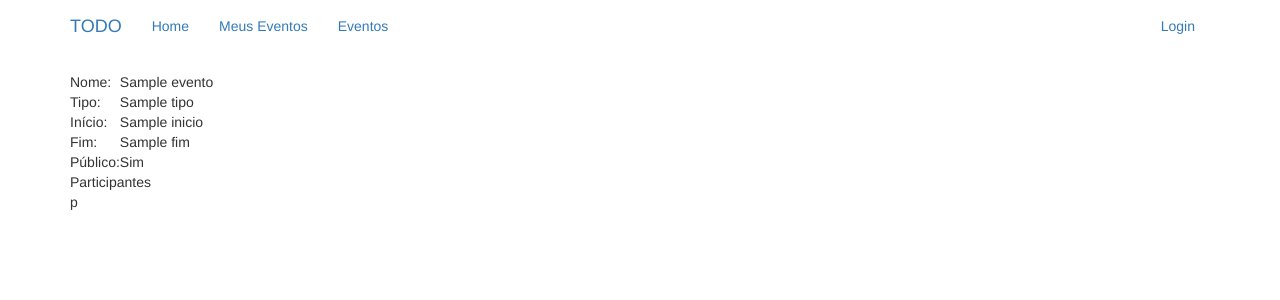
After one commit to zokis/TODO-agenda, a Django app: template todo/todo/agenda/templates/agenda/evento.html in a window 1280 px wide. The commit adds this page. Shown: the top 300 px of the page. Run offline with Django 3.2, Linux system fonts and the light colour scheme; the template is opened without the code that fills it: most values are stand-ins (such as "Sample title", 1, 10 or a date in 2020); some libraries are stand-ins or nearby versions.

Commit message:
melhora crud de departamento e adiciona links na home

```diff
--- a/todo/templates/base.html
+++ b/todo/templates/base.html
@@ -41,6 +41,17 @@
                 <li>
                     <a href="/">Home</a>
                 </li>
+                <li>
+                    {% if request.user.is_superuser %}
+                    <a href="{% url 'departamento_list' %}">Departamento</a>
+                    {% endif %}
+                </li>
+                <li>
+                    <a href="#">Meus Eventos</a>
+                </li>
+                <li>
+                    <a href="#">Eventos</a>
+                </li>
             </ul>
 
             <ul class="nav navbar-nav pull-right">
--- a/todo/templates/confirm_delete.html
+++ b/todo/templates/confirm_delete.html
@@ -5,7 +5,7 @@
 {% endblock %}
 
 {% block content %}
-<form method="post">
+<form method="post" action=".">
     {% csrf_token %}
     <h4>Você tem certeza que deseja deletar "{{ object }}"?</h4>
     <input type="submit" value="Confirmar" class="btn btn-danger" />
--- a/todo/todo/agenda/templates/agenda/departamento_list.html
+++ b/todo/todo/agenda/templates/agenda/departamento_list.html
@@ -4,6 +4,7 @@
 {% block content %}
 <div class="row-fluid">
     <div class="span12">
+    	<a href="{% url 'departamento_form' %}" class="btn btn-primary">Novo</a>
         <table class="table table-bordered table-striped">
 		    <thead>
 		        <tr>
--- /dev/null
+++ b/todo/todo/agenda/templates/agenda/evento.html
@@ -0,0 +1,43 @@
+{% extends 'base.html' %}
+{% load calendario %}
+
+{% block content %}
+<div class="row-fluid">
+    <div class="span12">
+        <table>
+        	<tr>
+        		<td>Nome:</td>
+        		<td>{{ evento.nome }}</td>
+        	</tr>
+        	<tr>
+        		<td>Tipo:</td>
+        		<td>{{ evento.tipo }}</td>
+        	</tr>
+        	<tr>
+        		<td>Início:</td>
+        		<td>{{ evento.inicio }}</td>
+        	</tr>
+        	<tr>
+        		<td>Fim:</td>
+        		<td>{{ evento.fim }}</td>
+        	</tr>
+        	<tr>
+        		<td>Público:</td>
+        		<td>{{ evento.tipo|yesno:"Sim,Não" }}</td>
+        	</tr>
+        	<tr>
+        		<td colspan="2">Participantes</td>
+        	</tr>
+        	{% for p in evento.participantes.all %}
+	        	<tr>
+	        		<td colspan="2">p</td>
+	        	</tr>
+	        {% empty %}
+	        	<tr>
+	        		<td colspan="2">Nenhum Participante</td>
+	        	</tr>
+        	{% endfor %}
+        </table>
+    </div>
+</div>
+{% endblock %}
```
Also changed, not shown: todo/todo/agenda/views.py (+25 -15 lines).
